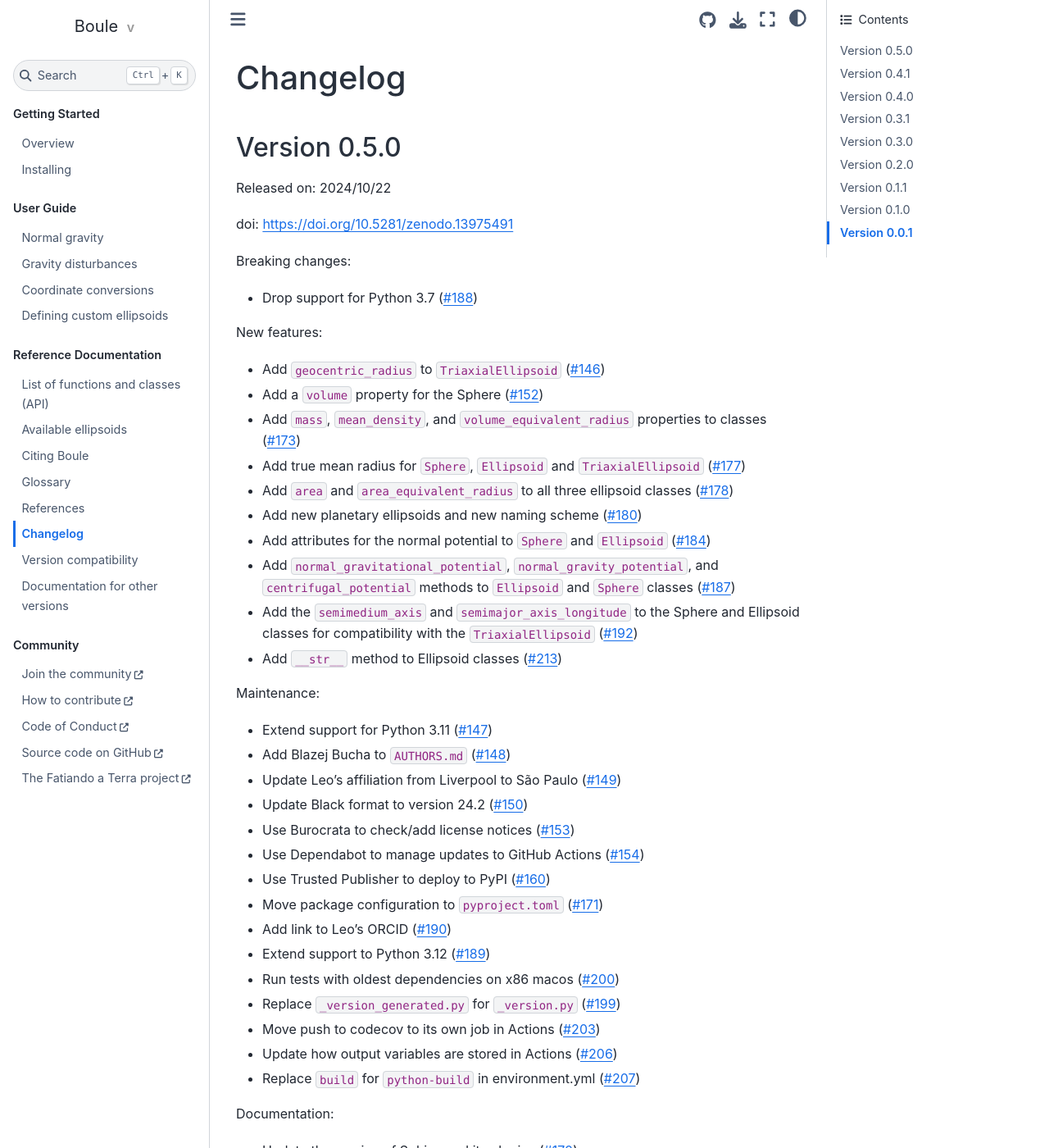
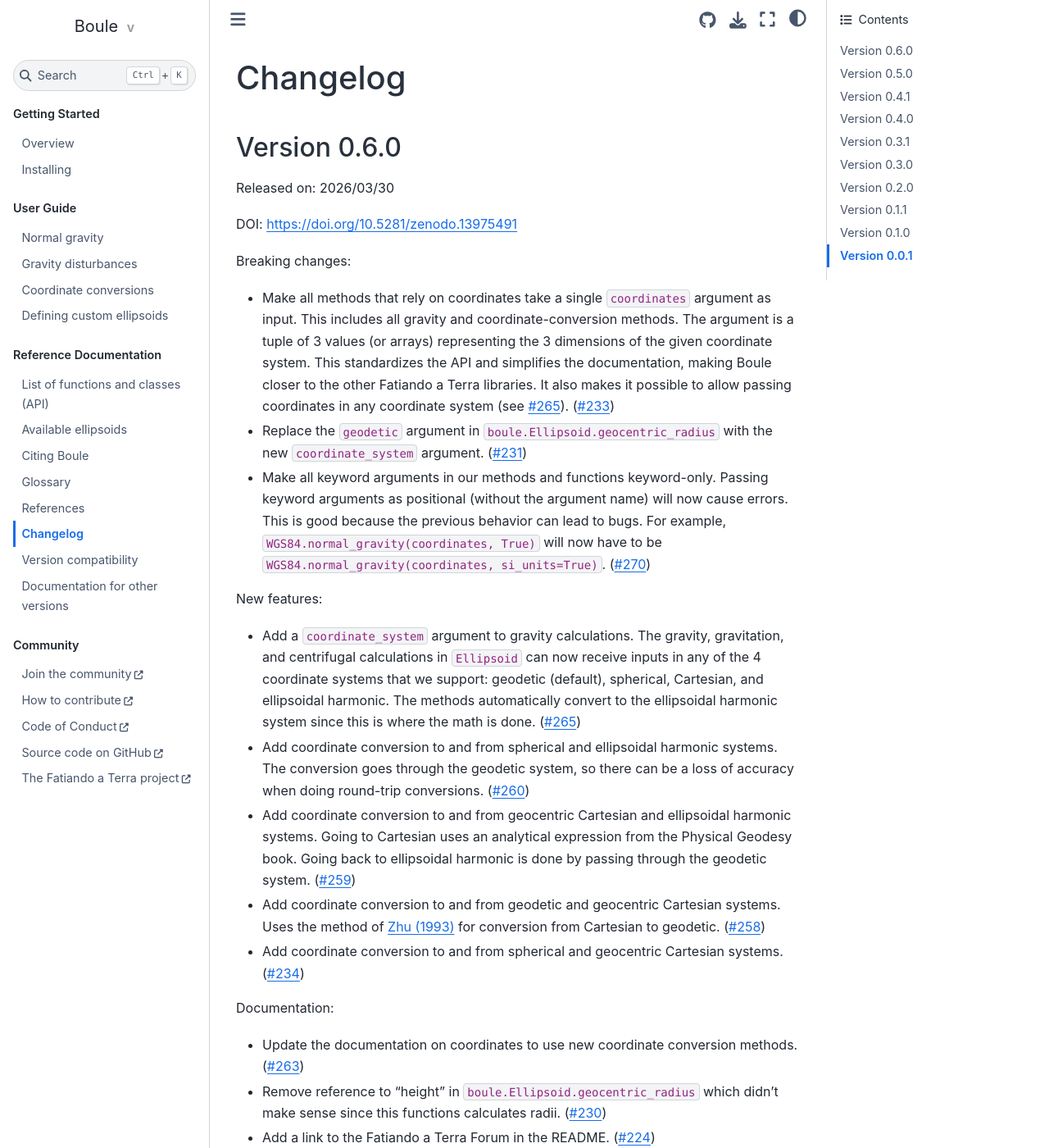
Before and after one commit to fatiando/boule, a Sphinx documentation site: the page built from doc/changes.rst, in a window 1280 px wide and 1400 px high. Shown: the whole window at 82% size. Built offline with Sphinx 7.4.7 and the Sphinx Book theme 1.1.4, drawn with Linux system fonts in a browser that asks for light colours; the version number could not be read and is left out; some of the changed text lies outside the part shown.

Commit message:
Add changelog entry for v0.6.0 (#272)
This is a minor change with new features and some breaking changes.

```diff
--- a/doc/changes.rst
+++ b/doc/changes.rst
@@ -2,62 +2,105 @@
 
 Changelog
 =========
+
+Version 0.6.0
+-------------
+
+Released on: 2026/03/30
+
+DOI: https://doi.org/10.5281/zenodo.13975491
+
+Breaking changes:
+
+- Make all methods that rely on coordinates take a single ``coordinates`` argument as input. This includes all gravity and coordinate-conversion methods. The argument is a tuple of 3 values (or arrays) representing the 3 dimensions of the given coordinate system. This standardizes the API and simplifies the documentation, making Boule closer to the other Fatiando a Terra libraries. It also makes it possible to allow passing coordinates in any coordinate system (see `#265 <https://github.com/fatiando/boule/pull/265>`__). (`#233 <https://github.com/fatiando/boule/pull/233>`__)
+- Replace the ``geodetic`` argument in ``boule.Ellipsoid.geocentric_radius`` with the new ``coordinate_system`` argument. (`#231 <https://github.com/fatiando/boule/pull/231>`__)
+- Make all keyword arguments in our methods and functions keyword-only. Passing keyword arguments as positional (without the argument name) will now cause errors. This is good because the previous behavior can lead to bugs. For example, ``WGS84.normal_gravity(coordinates, True)`` will now have to be ``WGS84.normal_gravity(coordinates, si_units=True)``. (`#270 <https://github.com/fatiando/boule/pull/270>`__)
+
+New features:
+
+- Add a ``coordinate_system`` argument to gravity calculations. The gravity, gravitation, and centrifugal calculations in ``Ellipsoid`` can now receive inputs in any of the 4 coordinate systems that we support: geodetic (default), spherical, Cartesian, and ellipsoidal harmonic. The methods automatically convert to the ellipsoidal harmonic system since this is where the math is done. (`#265 <https://github.com/fatiando/boule/pull/265>`__)
+- Add coordinate conversion to and from spherical and ellipsoidal harmonic systems. The conversion goes through the geodetic system, so there can be a loss of accuracy when doing round-trip conversions. (`#260 <https://github.com/fatiando/boule/pull/260>`__)
+- Add coordinate conversion to and from geocentric Cartesian and ellipsoidal harmonic systems. Going to Cartesian uses an analytical expression from the Physical Geodesy book. Going back to ellipsoidal harmonic is done by passing through the geodetic system. (`#259 <https://github.com/fatiando/boule/pull/259>`__)
+- Add coordinate conversion to and from geodetic and geocentric Cartesian systems. Uses the method of `Zhu (1993) <https://doi.org/10.2514/3.21016>`__ for conversion from Cartesian to geodetic. (`#258 <https://github.com/fatiando/boule/pull/258>`__)
+- Add coordinate conversion to and from spherical and geocentric Cartesian systems. (`#234 <https://github.com/fatiando/boule/pull/234>`__)
+
+Documentation:
+
+- Update the documentation on coordinates to use new coordinate conversion methods. (`#263 <https://github.com/fatiando/boule/pull/263>`__)
+- Remove reference to “height” in ``boule.Ellipsoid.geocentric_radius`` which didn’t make sense since this functions calculates radii. (`#230 <https://github.com/fatiando/boule/pull/230>`__)
+- Add a link to the Fatiando a Terra Forum in the README. (`#224 <https://github.com/fatiando/boule/pull/224>`__)
+- Use `Bordado <https://www.fatiando.org/bordado>`__ instead of `Verde <https://www.fatiando.org/verde>`__ to make grid coordinates in the documentation. (`#271 <https://github.com/fatiando/boule/pull/271>`__)
+
+Maintenance:
+
+- Drop support for Python 3.8 and 3.9, add support for 3.14. (`#249 <https://github.com/fatiando/boule/pull/249>`__)
+- Get test coverage back to 100%. (`#253 <https://github.com/fatiando/boule/pull/253>`__)
+- Stop relying on Codecov for measuring and tracking test coverage changes in pull requests and use GitHub Actions job instead. (`#251 <https://github.com/fatiando/boule/pull/251>`__)
+- Run a single job to check style and format in GitHub Actions to save compute resources. (`#252 <https://github.com/fatiando/boule/pull/252>`__)
+- Use Ruff for formatting and linting instead of black, flake8, isort. (`#250 <https://github.com/fatiando/boule/pull/250>`__)
+- Move to a ``src`` layout structure, with the library code in ``src/boule`` and tests in ``test``. This means that tests aren’t shipped with the source distributions anymore to reduce the upload size. (`#248 <https://github.com/fatiando/boule/pull/248>`__)
+- Fix upload of coverage reports to Codecov. (`#235 <https://github.com/fatiando/boule/pull/235>`__)
+
+This release contains contributions from:
+
+- Santiago Soler
+- Leonardo Uieda
 
 Version 0.5.0
 -------------
 
 Released on: 2024/10/22
 
-doi: https://doi.org/10.5281/zenodo.13975491
+DOI: https://doi.org/10.5281/zenodo.13975491
 
 Breaking changes:
 
--  Drop support for Python 3.7 (`#188 <https://github.com/fatiando/boule/pull/188>`__)
+* Drop support for Python 3.7 (`#188 <https://github.com/fatiando/boule/pull/188>`__)
 
 New features:
 
--  Add ``geocentric_radius`` to ``TriaxialEllipsoid`` (`#146 <https://github.com/fatiando/boule/pull/146>`__)
--  Add a ``volume`` property for the Sphere (`#152 <https://github.com/fatiando/boule/pull/152>`__)
--  Add ``mass``, ``mean_density``, and ``volume_equivalent_radius`` properties to classes (`#173 <https://github.com/fatiando/boule/pull/173>`__)
--  Add true mean radius for ``Sphere``, ``Ellipsoid`` and ``TriaxialEllipsoid`` (`#177 <https://github.com/fatiando/boule/pull/177>`__)
--  Add ``area`` and ``area_equivalent_radius`` to all three ellipsoid classes (`#178 <https://github.com/fatiando/boule/pull/178>`__)
--  Add new planetary ellipsoids and new naming scheme (`#180 <https://github.com/fatiando/boule/pull/180>`__)
--  Add attributes for the normal potential to ``Sphere`` and ``Ellipsoid`` (`#184 <https://github.com/fatiando/boule/pull/184>`__)
--  Add ``normal_gravitational_potential``, ``normal_gravity_potential``, and ``centrifugal_potential`` methods to ``Ellipsoid`` and ``Sphere`` classes (`#187 <https://github.com/fatiando/boule/pull/187>`__)
--  Add the ``semimedium_axis`` and ``semimajor_axis_longitude`` to the Sphere and Ellipsoid classes for compatibility with the ``TriaxialEllipsoid`` (`#192 <https://github.com/fatiando/boule/pull/192>`__)
--  Add ``__str__`` method to Ellipsoid classes (`#213 <https://github.com/fatiando/boule/pull/213>`__)
+* Add ``geocentric_radius`` to ``TriaxialEllipsoid`` (`#146 <https://github.com/fatiando/boule/pull/146>`__)
+* Add a ``volume`` property for the Sphere (`#152 <https://github.com/fatiando/boule/pull/152>`__)
+* Add ``mass``, ``mean_density``, and ``volume_equivalent_radius`` properties to classes (`#173 <https://github.com/fatiando/boule/pull/173>`__)
+* Add true mean radius for ``Sphere``, ``Ellipsoid`` and ``TriaxialEllipsoid`` (`#177 <https://github.com/fatiando/boule/pull/177>`__)
+* Add ``area`` and ``area_equivalent_radius`` to all three ellipsoid classes (`#178 <https://github.com/fatiando/boule/pull/178>`__)
+* Add new planetary ellipsoids and new naming scheme (`#180 <https://github.com/fatiando/boule/pull/180>`__)
+* Add attributes for the normal potential to ``Sphere`` and ``Ellipsoid`` (`#184 <https://github.com/fatiando/boule/pull/184>`__)
+* Add ``normal_gravitational_potential``, ``normal_gravity_potential``, and ``centrifugal_potential`` methods to ``Ellipsoid`` and ``Sphere`` classes (`#187 <https://github.com/fatiando/boule/pull/187>`__)
+* Add the ``semimedium_axis`` and ``semimajor_axis_longitude`` to the Sphere and Ellipsoid classes for compatibility with the ``TriaxialEllipsoid`` (`#192 <https://github.com/fatiando/boule/pull/192>`__)
+* Add ``__str__`` method to Ellipsoid classes (`#213 <https://github.com/fatiando/boule/pull/213>`__)
 
 Maintenance:
 
--  Extend support for Python 3.11 (`#147 <https://github.com/fatiando/boule/pull/147>`__)
--  Add Blazej Bucha to ``AUTHORS.md`` (`#148 <https://github.com/fatiando/boule/pull/148>`__)
--  Update Leo’s affiliation from Liverpool to São Paulo (`#149 <https://github.com/fatiando/boule/pull/149>`__)
--  Update Black format to version 24.2 (`#150 <https://github.com/fatiando/boule/pull/150>`__)
--  Use Burocrata to check/add license notices (`#153 <https://github.com/fatiando/boule/pull/153>`__)
--  Use Dependabot to manage updates to GitHub Actions (`#154 <https://github.com/fatiando/boule/pull/154>`__)
--  Use Trusted Publisher to deploy to PyPI (`#160 <https://github.com/fatiando/boule/pull/160>`__)
--  Move package configuration to ``pyproject.toml`` (`#171 <https://github.com/fatiando/boule/pull/171>`__)
--  Add link to Leo’s ORCID (`#190 <https://github.com/fatiando/boule/pull/190>`__)
--  Extend support to Python 3.12 (`#189 <https://github.com/fatiando/boule/pull/189>`__)
--  Run tests with oldest dependencies on x86 macos (`#200 <https://github.com/fatiando/boule/pull/200>`__)
--  Replace ``_version_generated.py`` for ``_version.py`` (`#199 <https://github.com/fatiando/boule/pull/199>`__)
--  Move push to codecov to its own job in Actions (`#203 <https://github.com/fatiando/boule/pull/203>`__)
--  Update how output variables are stored in Actions (`#206 <https://github.com/fatiando/boule/pull/206>`__)
--  Replace ``build`` for ``python-build`` in environment.yml (`#207 <https://github.com/fatiando/boule/pull/207>`__)
+* Extend support for Python 3.11 (`#147 <https://github.com/fatiando/boule/pull/147>`__)
+* Add Blazej Bucha to ``AUTHORS.md`` (`#148 <https://github.com/fatiando/boule/pull/148>`__)
+* Update Leo’s affiliation from Liverpool to São Paulo (`#149 <https://github.com/fatiando/boule/pull/149>`__)
+* Update Black format to version 24.2 (`#150 <https://github.com/fatiando/boule/pull/150>`__)
+* Use Burocrata to check/add license notices (`#153 <https://github.com/fatiando/boule/pull/153>`__)
+* Use Dependabot to manage updates to GitHub Actions (`#154 <https://github.com/fatiando/boule/pull/154>`__)
+* Use Trusted Publisher to deploy to PyPI (`#160 <https://github.com/fatiando/boule/pull/160>`__)
+* Move package configuration to ``pyproject.toml`` (`#171 <https://github.com/fatiando/boule/pull/171>`__)
+* Add link to Leo’s ORCID (`#190 <https://github.com/fatiando/boule/pull/190>`__)
+* Extend support to Python 3.12 (`#189 <https://github.com/fatiando/boule/pull/189>`__)
+* Run tests with oldest dependencies on x86 macos (`#200 <https://github.com/fatiando/boule/pull/200>`__)
+* Replace ``_version_generated.py`` for ``_version.py`` (`#199 <https://github.com/fatiando/boule/pull/199>`__)
+* Move push to codecov to its own job in Actions (`#203 <https://github.com/fatiando/boule/pull/203>`__)
+* Update how output variables are stored in Actions (`#206 <https://github.com/fatiando/boule/pull/206>`__)
+* Replace ``build`` for ``python-build`` in environment.yml (`#207 <https://github.com/fatiando/boule/pull/207>`__)
 
 Documentation:
 
--  Update the version of Sphinx and its plugins (`#170 <https://github.com/fatiando/boule/pull/170>`__)
--  Fix typo in installation instructions (`#172 <https://github.com/fatiando/boule/pull/172>`__)
--  Update coordinate conversions web documentation (`#212 <https://github.com/fatiando/boule/pull/212>`__)
--  Replace sphinx napoleon for numpydoc (`#195 <https://github.com/fatiando/boule/pull/195>`__)
+* Update the version of Sphinx and its plugins (`#170 <https://github.com/fatiando/boule/pull/170>`__)
+* Fix typo in installation instructions (`#172 <https://github.com/fatiando/boule/pull/172>`__)
+* Update coordinate conversions web documentation (`#212 <https://github.com/fatiando/boule/pull/212>`__)
+* Replace sphinx napoleon for numpydoc (`#195 <https://github.com/fatiando/boule/pull/195>`__)
 
 This release contains contributions from:
 
--  Leonardo Uieda
--  Mark Wieczorek
--  Santiago Soler
--  Blazej Bucha
+* Mark Wieczorek
+* Leonardo Uieda
+* Santiago Soler
+* Blazej Bucha
 
 
 Version 0.4.1
@@ -65,7 +108,7 @@
 
 Released on: 2022/10/27
 
-doi: https://doi.org/10.5281/zenodo.7258175
+DOI: https://doi.org/10.5281/zenodo.7258175
 
 Documentation:
 
@@ -90,7 +133,7 @@
 
 Released on: 2022/08/09
 
-doi: https://doi.org/10.5281/zenodo.6779998
+DOI: https://doi.org/10.5281/zenodo.6779998
 
 .. warning::
 
--- a/doc/versions.rst
+++ b/doc/versions.rst
@@ -7,6 +7,7 @@
 * `Latest release <http://www.fatiando.org/boule/latest>`__
 * `Development <http://www.fatiando.org/boule/dev>`__
   (reflects the current development branch on GitHub)
+* `v0.6.0 <http://www.fatiando.org/boule/v0.6.0>`__
 * `v0.5.0 <http://www.fatiando.org/boule/v0.5.0>`__
 * `v0.4.1 <http://www.fatiando.org/boule/v0.4.1>`__
 * `v0.4.0 <http://www.fatiando.org/boule/v0.4.0>`__
```
Also changed, not shown: other parts of doc/changes.rst (+5 -11 lines), doc/index.rst (+4 -4 lines).
